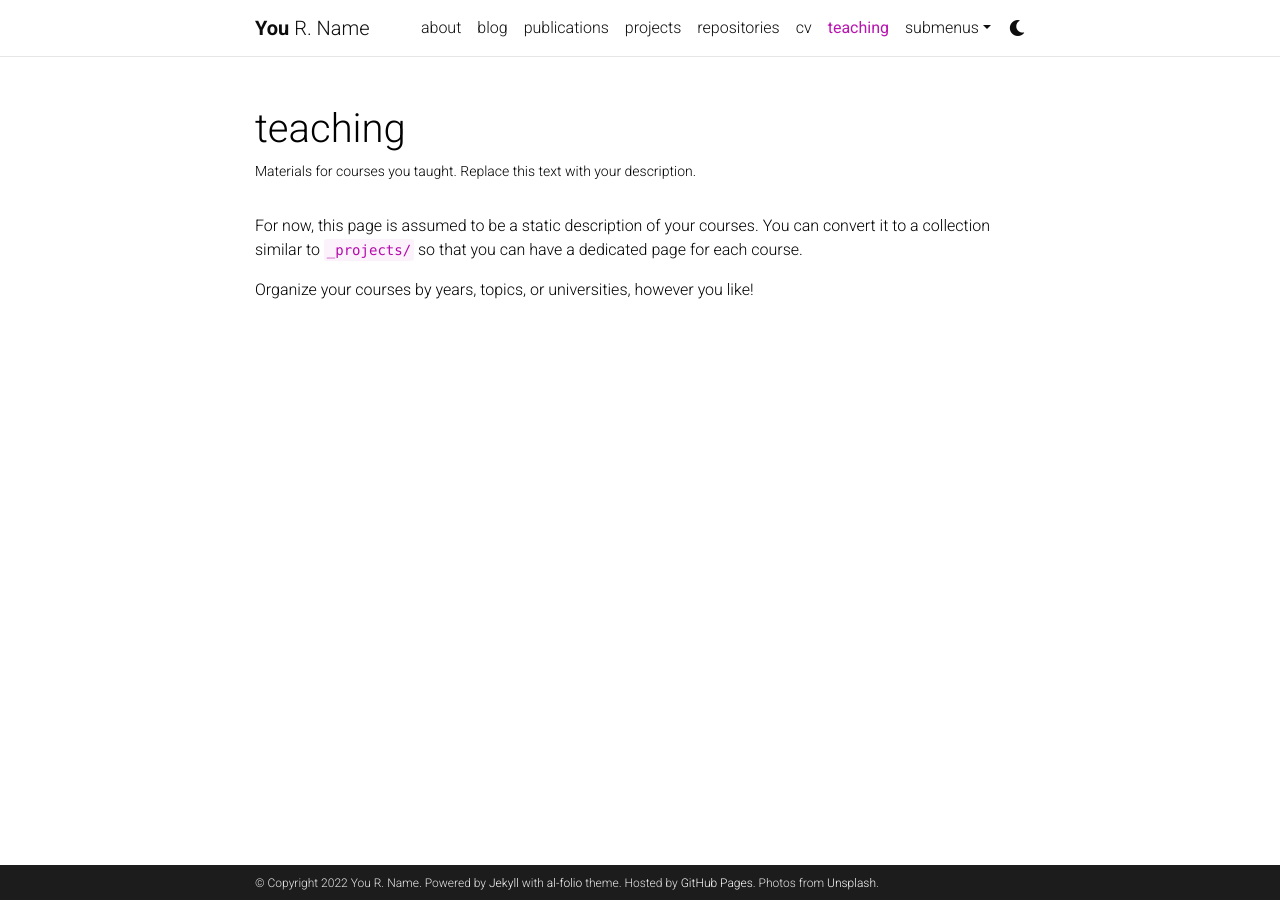
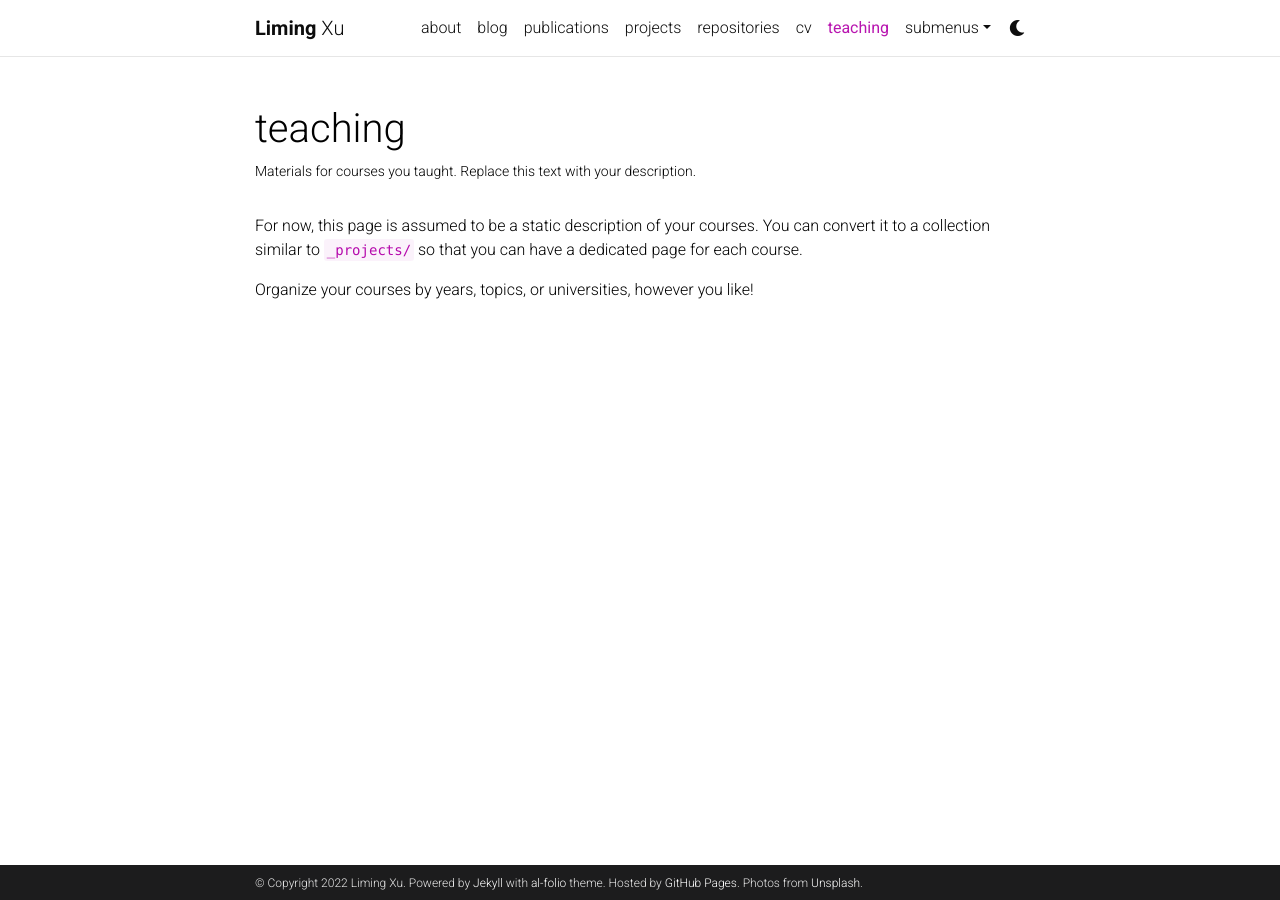
Before and after one commit to lx249/lx249.github.io, a Jekyll site: the page built from _pages/teaching.md, in a window 1280 px wide. Built offline with Jekyll 4.4.1, drawn with Linux system fonts in a browser that asks for light colours; full-size pictures stand in for the smaller copies a plugin makes; comment, search, counter and statistics services are not loaded; a style sheet for code colours, icons or effects is not loaded.

Commit message:
Regular commit.

```diff
--- a/_config.yml
+++ b/_config.yml
@@ -3,10 +3,10 @@
 # -----------------------------------------------------------------------------
 
 title: blank # the website title (if blank, full name will be used instead)
-first_name: You
-middle_name: R.
-last_name: Name
-email: you@example.com
+first_name: Liming
+middle_name:
+last_name: Xu
+email: lx249@cam.ac.uk
 description: > # the ">" symbol means to ignore newlines until "footer_text:"
   A simple, whitespace theme for academics. Based on [*folio](https://github.com/bogoli/-folio) design.
 footer_text: >
@@ -18,8 +18,8 @@
 lang: en # the language of your site (for example: en, fr, cn, ru, etc.)
 icon: ⚛️  # the emoji used as the favicon (alternatively, provide image name in /assets/img/)
 
-url: https://alshedivat.github.io # the base hostname & protocol for your site
-baseurl: /al-folio # the subpath of your site, e.g. /blog/
+url: https://lx249.github.io # the base hostname & protocol for your site
+baseurl: # the subpath of your site, e.g. /blog/
 last_updated: false # set to true if you want to display last updated in the footer
 impressum_path:  # set to path to include impressum link in the footer, use the same path as permalink in a page, helps to conform with EU GDPR
 
@@ -67,17 +67,17 @@
 # Social integration
 # -----------------------------------------------------------------------------
 
-github_username: # your GitHub user name
+github_username: lx249
 gitlab_username: # your GitLab user name
 twitter_username: # your Twitter handle
-linkedin_username: # your LinkedIn user name
+linkedin_username: https://www.linkedin.com/in/limingxu/
 scholar_userid: # your Google Scholar ID
 semanticscholar_id: # your Semantic Scholar ID
-orcid_id: # your ORCID ID
+orcid_id: https://orcid.org/0000-0003-2472-9130
 medium_username: # your Medium username
 quora_username: # your Quora username
 publons_id: # your ID on Publons
-research_gate_profile: # your profile on ResearchGate
+research_gate_profile: https://www.researchgate.net/profile/Liming-Xu-4
 blogger_url: # your blogger URL
 work_url: # work page URL
 keybase_username: # your keybase user name
@@ -94,7 +94,7 @@
 discord_id: # your discord id (18-digit unique numerical identifier)
 
 contact_note: >
-  You can even add a little note about which of these is the best way to reach you.
+  The best way to reach me is via E-mail.
 
 # -----------------------------------------------------------------------------
 # Analytics and search engine verification
@@ -230,8 +230,8 @@
 
 scholar:
 
-  last_name: [Einstein]
-  first_name: [Albert, A.]
+  last_name: [Xu]
+  first_name: [Liming]
 
   style: apa
   locale: en
@@ -303,7 +303,7 @@
 enable_tooltips:            false  # enables automatic tooltip links generated
                                    # for each section titles on pages and posts
 enable_darkmode:            true   # enables switching between light/dark modes
-enable_navbar_social:       false  # enables displaying social links in the
+enable_navbar_social:       true  # enables displaying social links in the
                                    # navbar on the about page
 enable_project_categories:  true   # enables categorization of projects into
                                    # multiple categories
```
Also changed, not shown: _pages/about.md (+7 -6 lines), assets/img/prof_pic.jpeg (added), 1 other file.
